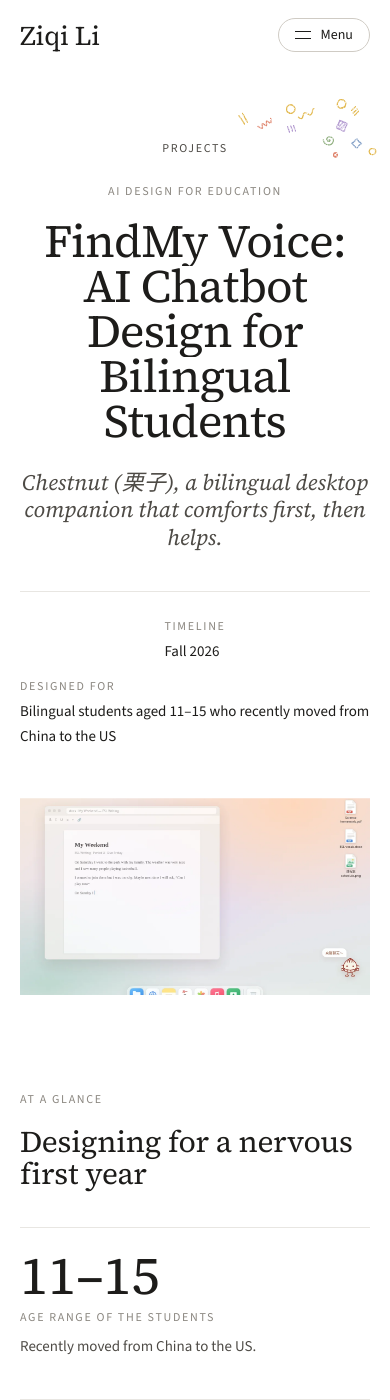
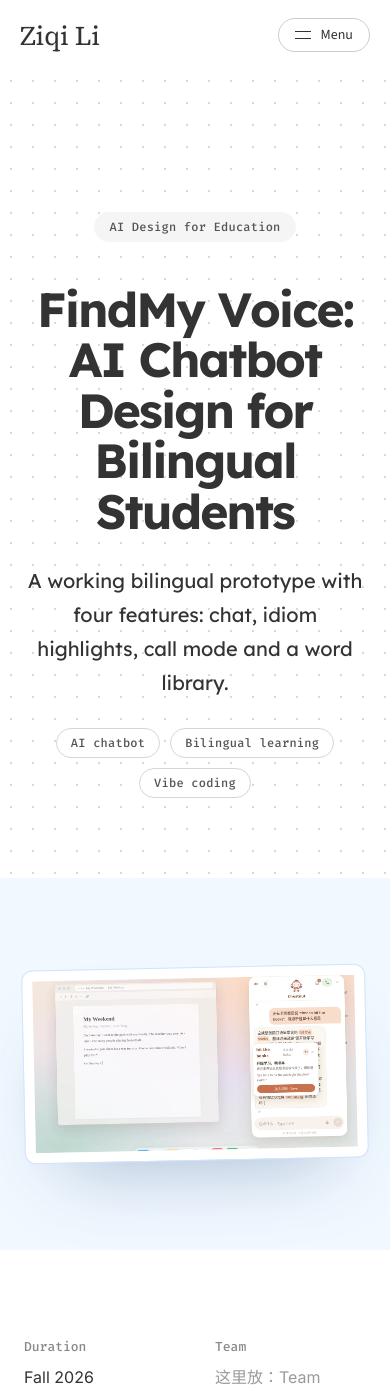
Before and after one commit to lizilizi0422-cmd/lizilizi0422-cmd.github.io, a Jekyll site: the page built from _sections/findmy-voice.md, in a window 390 px wide and 1400 px high. Built offline with Jekyll 4.4.1, drawn with Linux system fonts in a browser that asks for light colours; nearby versions of some CDN libraries; some web fonts are replaced; some of the changed text lies outside the part shown.

Commit message:
v7: Yimeng-style case layout scoped to FindMy Voice only; rest of site = v5

```diff
--- /dev/null
+++ b/_includes/v6-media.html
@@ -0,0 +1,5 @@
+{%- assign _s = include.src | default: "" | strip -%}
+<figure class="v6-media {{ include.class }}" style="--r:{{ include.ratio | default: '16/10' }}">
+{%- if _s != "" -%}<img src="{{ _s | relative_url }}" alt="{{ include.alt | escape }}" loading="lazy" decoding="async">
+{%- else -%}<div class="v6-ph" role="img" aria-label="Image placeholder"><span class="v6-ph-t">这里放：{{ include.hint | default: "一张图片" }}</span></div>{%- endif -%}
+</figure>
--- /dev/null
+++ b/_includes/v6-split.html
@@ -0,0 +1,2 @@
+{%- comment -%} letter split: text {%- endcomment -%}
+<span class="visually-hidden">{{ include.text }}</span><span aria-hidden="true" class="v6-chars">{%- assign ws = include.text | split: " " -%}{%- for w in ws -%}<span class="v6-w">{%- assign cs = w | split: "" -%}{%- for c in cs -%}<span class="v6-c">{{ c }}</span>{%- endfor -%}</span>{% unless forloop.last %}<span class="v6-sp"> </span>{% endunless %}{%- endfor -%}</span>
--- /dev/null
+++ b/_includes/v6-text.html
@@ -0,0 +1,2 @@
+{%- if include.body and include.body != "" -%}<div class="v6-prose">{{ include.body | markdownify }}</div>
+{%- else -%}<div class="v6-tpl"><span>这里放：</span>{{ include.hint | default: "这一段的内容" }}</div>{%- endif -%}
--- /dev/null
+++ b/_layouts/case6.html
@@ -0,0 +1,89 @@
+---
+layout: default
+---
+{%- include settings.html -%}
+<link rel="preconnect" href="https://fonts.gstatic.com" crossorigin>
+<link rel="stylesheet" href="https://fonts.googleapis.com/css2?family=Inter:wght@400;500;600;700&family=Lexend:wght@400;500;600;700&family=Fira+Code:wght@500&display=swap">
+<link rel="stylesheet" href="{{ '/assets/v6/v6.css' | relative_url }}">
+<script src="{{ '/assets/v6/v6.js' | relative_url }}" defer></script>
+<div class="v6 v6-case">
+{%- assign c = page.c6 -%}
+{%- assign t = page.display_title | default: page.title -%}
+<section class="v6-chero">
+  <div class="v6-wrap">
+    {% if c.kicker %}<p class="v6-pill" data-rv>{{ c.kicker }}</p>{% endif %}
+    <h1 class="v6-ctitle" data-chars>{% include v6-split.html text=t %}</h1>
+    <p class="v6-outcome" data-rv>{% if c.outcome and c.outcome != "" %}{{ c.outcome }}{% else %}<span class="v6-hint">这里放：一句话结果 · one-line outcome（做了什么 → 带来了什么）</span>{% endif %}</p>
+    {% if c.tags %}<ul class="v6-tags" data-rv>{% for g in c.tags %}<li>{{ g }}</li>{% endfor %}</ul>{% endif %}
+  </div>
+</section>
+<section class="v6-showcase" data-rv>
+  <div class="v6-wrap">{% include v6-media.html src=c.cover alt=c.cover_alt hint=c.cover_hint ratio="16/9" class="v6-tilted" %}</div>
+</section>
+<section class="v6-wrap v6-meta" data-rv>
+  {%- assign mk = "Duration|Team|My Role|Organization" | split: "|" -%}
+  {%- assign mv = "duration|team|role|org" | split: "|" -%}
+  {%- for k in mk %}{% assign key = mv[forloop.index0] %}
+  <div><h2>{{ k }}</h2><p>{% if c.meta[key] and c.meta[key] != "" %}{{ c.meta[key] }}{% else %}<span class="v6-hint">这里放：{{ k }}</span>{% endif %}</p></div>
+  {%- endfor %}
+</section>
+
+{%- for x in c.sections %}
+<section class="v6-sec v6-k-{{ x.kind }}{% if x.tint %} v6-tint{% endif %}" id="{{ x.id | default: x.label | slugify }}">
+  <div class="v6-wrap">
+    <p class="v6-pill" data-rv>{{ x.label }}</p>
+    {% if x.title %}<h2 class="v6-h2" data-rv>{{ x.title }}</h2>{% endif %}
+    {%- case x.kind -%}
+    {%- when "split" -%}
+      <div class="v6-two{% if x.flip %} v6-flip{% endif %}">
+        <div data-rv>{% include v6-text.html body=x.body hint=x.hint %}</div>
+        <div data-rv>{% include v6-media.html src=x.image alt=x.alt hint=x.image_hint ratio=x.ratio %}</div>
+      </div>
+    {%- when "steps" -%}
+      <div class="v6-steps">
+        <div class="v6-steps-pin"><div class="v6-steps-stack">
+          {%- for it in x.items %}<div class="v6-step-img{% if forloop.first %} on{% endif %}" data-step-img="{{ forloop.index0 }}">{% include v6-media.html src=it.image alt=it.title hint=it.image_hint ratio="4/3" %}</div>{% endfor %}
+        </div></div>
+        <ol class="v6-steps-list">
+          {%- for it in x.items %}<li class="v6-step" data-step="{{ forloop.index0 }}"><span class="v6-num">0{{ forloop.index }}</span><h3>{{ it.title }}</h3>{% include v6-text.html body=it.body hint=it.hint %}<div class="v6-step-m">{% include v6-media.html src=it.image alt=it.title hint=it.image_hint ratio="4/3" %}</div></li>{% endfor %}
+        </ol>
+      </div>
+    {%- when "list" -%}
+      {% if x.body or x.hint %}<div class="v6-lede" data-rv>{% include v6-text.html body=x.body hint=x.hint %}</div>{% endif %}
+      <ol class="v6-methods">{% for it in x.items %}<li data-rv><span class="v6-num">0{{ forloop.index }}</span><div><h3>{{ it.title }}</h3>{% include v6-text.html body=it.body hint=it.hint %}</div></li>{% endfor %}</ol>
+    {%- when "insights" -%}
+      <ol class="v6-ins">{% for it in x.items %}<li class="v6-in" data-rv id="insight-{{ forloop.index }}">
+        <button type="button" class="v6-in-h" aria-expanded="{% if forloop.first %}true{% else %}false{% endif %}"><span class="v6-in-n">0{{ forloop.index }}</span><span class="v6-in-t">{% if it.title and it.title != "" %}{{ it.title }}{% else %}<span class="v6-hint">这里放：Insight {{ forloop.index }} 一句话</span>{% endif %}</span><span class="v6-plus" aria-hidden="true"></span></button>
+        <div class="v6-in-b"{% unless forloop.first %} hidden{% endunless %}>{% include v6-text.html body=it.body hint=it.hint %}</div>
+      </li>{% endfor %}</ol>
+    {%- when "principles" -%}
+      <ul class="v6-prin">{% for it in x.items %}<li data-rv><span class="v6-ico" aria-hidden="true">{{ forloop.index }}</span><h3>{% if it.title and it.title != "" %}{{ it.title }}{% else %}<span class="v6-hint">这里放：原则 {{ forloop.index }}</span>{% endif %}</h3>{% include v6-text.html body=it.body hint=it.hint %}{% if it.insight %}<a class="v6-driven" href="#insight-{{ it.insight }}">Driven by Insight {{ it.insight }}</a>{% endif %}</li>{% endfor %}</ul>
+    {%- when "statement" -%}
+      <p class="v6-hmw" data-rv>{% if x.parts %}{% for p in x.parts %}{% if p.c %}<mark class="v6-m{{ p.c }}">{{ p.t }}</mark>{% else %}{{ p.t }}{% endif %} {% endfor %}{% else %}<span class="v6-hint">这里放：How might we …（把 3 个关键短语分别标色，对应 3 条洞察）</span>{% endif %}</p>
+      {% if x.notes %}<ul class="v6-notes">{% for n in x.notes %}<li class="v6-n{{ forloop.index }}" data-rv>{{ n }}</li>{% endfor %}</ul>{% endif %}
+    {%- when "gallery" -%}
+      {% if x.body or x.hint %}<div class="v6-lede" data-rv>{% include v6-text.html body=x.body hint=x.hint %}</div>{% endif %}
+      <div class="v6-gal v6-gal-{{ x.items.size }}">{% for it in x.items %}<div data-rv>{% include v6-media.html src=it.image alt=it.alt hint=it.hint ratio=it.ratio %}{% if it.cap %}<p class="v6-cap">{{ it.cap }}</p>{% endif %}</div>{% endfor %}</div>
+    {%- when "quote" -%}
+      <blockquote class="v6-quote" data-rv>{% if x.body and x.body != "" %}{{ x.body }}{% else %}<span class="v6-hint">这里放：{{ x.hint }}</span>{% endif %}</blockquote>
+    {%- else -%}
+      <div class="v6-lede v6-wide" data-rv>{% include v6-text.html body=x.body hint=x.hint %}</div>
+    {%- endcase -%}
+  </div>
+</section>
+{%- endfor %}
+
+{%- comment -%} next projects {%- endcomment -%}
+{%- assign allp = site.sections | concat: site.projects -%}
+<section class="v6-next v6-wrap" aria-labelledby="nx">
+  <p class="v6-pill">Keep exploring</p>
+  <h2 id="nx" class="v6-h2">More projects</h2>
+  <div class="v6-next-g">
+  {%- assign shown = 0 -%}
+  {%- for d in s.directions %}{% if d.link != page.url and shown < 2 %}{% assign shown = shown | plus: 1 %}
+    <a class="v6-nx" href="{{ d.link | relative_url }}" data-cursor="View" data-rv><div class="v6-nx-img v6-g{{ forloop.index }}">{% include v6-media.html src=d.image alt="" hint=d.title ratio="16/10" %}</div><h3>{{ d.title }} <span class="v6-arr">→</span></h3></a>
+  {%- endif %}{% endfor %}
+  </div>
+</section>
+
+</div>
--- a/_sections/findmy-voice.md
+++ b/_sections/findmy-voice.md
@@ -1,6 +1,5 @@
 ---
-# TEMPLATE PAGE · 模板页：每个灰色虚线框告诉你这里放什么。把框里的提示换成你的真实内容即可。
-# Grey boxes = guidance. Replace each with your real content; leave images "" to keep the hint box.
+# v6 case template · 灰色“这里放：”= 提示，换成你的真实内容即可。c6 下的字段控制页面。
 title: AI Design for Education
 display_title: 'FindMy Voice: AI Chatbot Design for Bilingual Students'
 tagline: FindMy Voice · Chestnut (栗子)
@@ -126,4 +125,104 @@
   title: Reflection · What I'd do differently
   body: <div class="tpl"><strong>Honest takeaways and next steps</strong><span class="zh">这里放：3–5 条真实收获 + 下一步想测试或改变什么</span></div>
   align: left
+layout: case6
+c6:
+  kicker: AI Design for Education
+  outcome: 'A working bilingual prototype with four features: chat, idiom highlights, call mode and a word library.'
+  tags:
+  - AI chatbot
+  - Bilingual learning
+  - Vibe coding
+  cover: /images/findmy-voice/02-chat.webp
+  cover_alt: ''
+  cover_hint: ''
+  meta:
+    duration: Fall 2026
+    team: ''
+    role: ''
+    org: Harvard Graduate School of Education
+  sections:
+  - label: Design Problem
+    title: Context
+    kind: split
+    body: ''
+    hint: 一个真实小故事开头：一个刚从中国来美国的 11–15 岁学生，在课堂上不敢说英语的一刻；最后一句加粗写出问题
+    image: /images/findmy-voice/01-meet-chestnut.webp
+    image_hint: ''
+    ratio: 4/3
+  - label: Design Solution
+    title: Meet Chestnut (栗子)
+    kind: steps
+    items:
+    - title: Chat that comforts first
+      hint: Chestnut 先用中文安慰、再用英语帮忙练习：写 2 句为什么这样设计
+      image: /images/findmy-voice/02-chat.webp
+    - title: Call mode with subtitles
+      hint: 通话模式解决什么紧张场景？写 2 句
+      image: /images/findmy-voice/03-call-mode.webp
+    - title: A word library to come back to
+      hint: 收藏的词怎么帮助复习？写 2 句
+      image: /images/findmy-voice/04-library.webp
+    - title: Journal flow
+      hint: 日记 / 反思流程是什么、为什么需要
+      image: /images/findmy-voice/journal-flow.webp
+  - label: Research
+    title: Highlights in the research & design process
+    kind: list
+    hint: 一句话：你用了哪些研究方法、和多少人聊过（只写真实数字）
+    items:
+    - title: Literature review
+      hint: 这里放：读了哪些关于新移民青少年 / 语言焦虑的文献
+    - title: Interviews
+      hint: 这里放：访谈对象、人数
+    - title: Competitive analysis
+      hint: 这里放：对比了哪些语言 / 陪伴类 App
+    tint: true
+  - label: Research Insights
+    title: What I learned from people
+    kind: insights
+    items:
+    - title: ''
+      hint: Insight 1 的证据：引用一句访谈原话或观察到的行为
+    - title: ''
+      hint: Insight 2 的证据：引用一句访谈原话或观察到的行为
+    - title: ''
+      hint: Insight 3 的证据：引用一句访谈原话或观察到的行为
+  - label: Design Principles
+    title: From insight to principle
+    kind: principles
+    items:
+    - title: ''
+      hint: 这条原则怎样落到 Chestnut 的界面或语气上
+      insight: 1
+    - title: ''
+      hint: 这条原则怎样落到 Chestnut 的界面或语气上
+      insight: 2
+    - title: ''
+      hint: 这条原则怎样落到 Chestnut 的界面或语气上
+      insight: 3
+  - label: Design Highlight
+    title: Design statement
+    kind: statement
+    notes:
+    - 这里放：短语 1 对应哪条 Insight
+    - 这里放：短语 2 对应哪条 Insight
+    - 这里放：短语 3 对应哪条 Insight
+  - label: Process
+    title: Ideation → iteration
+    kind: gallery
+    hint: 草图 → 线框 → 每一轮改了什么以及为什么
+    items:
+    - hint: 手绘草图
+    - hint: 线框图
+    - hint: 迭代对比（改前/改后）
+    tint: true
+  - label: Outcome
+    title: What happened
+    kind: text
+    hint: 10/7 课堂展示收到的真实反馈；如果有测试，写真实数据（没测过就不写数字）
+  - label: Post-reflection
+    title: What I learned
+    kind: text
+    hint: 3–5 条真实收获 + 下一步想测试或改变什么（第一人称、具体）
 ---
--- /dev/null
+++ b/assets/v6/v6.css
@@ -0,0 +1,122 @@
+/* redesign-v6 · own implementation of a calm, Framer-like portfolio flow */
+:root{--ink:#333;--mute:#8a8a8a;--line:#e6e6e6;--blue:#4a8fe0;--sky:#d9eeff;--sky2:#f1f8ff;--coral:#ef8a74;--teal:#3fb3a5;--w:1160px;--ease:cubic-bezier(.2,.7,.2,1)}
+.v6{background:#fff;color:var(--ink);font-family:Inter,system-ui,sans-serif}
+.v6{overflow:clip}
+.v6-wrap{max-width:var(--w);margin:0 auto;padding:0 24px}
+.v6-hint{color:#9a9a9a;font-style:normal}
+/* home hero */
+.v6-hero{background:var(--sky);min-height:calc(100vh - 64px);margin-top:-64px;padding-top:64px;display:flex;align-items:center}
+.v6-hn{font:300 clamp(44px,6.2vw,80px)/1.36 Inter,system-ui,sans-serif;letter-spacing:-.03em;margin:0;color:#000}
+.v6-hn strong{font-weight:700}
+.v6-intro{padding:140px 24px 40px}
+.v6-intro p{font:400 clamp(22px,2.4vw,32px)/1.8 Inter,sans-serif;color:rgba(0,0,0,.66);letter-spacing:-.035em;margin:0;max-width:1060px}
+.v6-intro b{color:#000;font-weight:600}
+.v6-big{font:600 clamp(40px,4.4vw,56px)/1.2 Inter,sans-serif;letter-spacing:-.04em;margin:120px 0 56px;color:#000}
+/* project cards */
+.v6-card{margin:0 0 140px}
+.v6-card-link{display:block;color:inherit;text-decoration:none}
+.v6-card-panel{border-radius:4px;padding:6% 7%;transform-style:preserve-3d;transition:transform .6s var(--ease);will-change:transform}
+.v6-g1{background:linear-gradient(135deg,#e3f1ff,#f6efff)}.v6-g2{background:linear-gradient(135deg,#fff1e4,#fff8db)}
+.v6-g3{background:linear-gradient(135deg,#e6f7f2,#eaf2ff)}.v6-g4{background:linear-gradient(135deg,#ffeef1,#fdf6e9)}
+.v6-card-img .v6-media{box-shadow:0 30px 60px -30px rgba(40,60,90,.35);border-radius:6px;overflow:hidden}
+.v6-card-t{font:600 24px/1.3 Inter,sans-serif;margin:28px 0 8px;color:var(--ink)}
+.v6-arr{display:inline-block;transition:transform .35s var(--ease)}
+.v6-card-link:hover .v6-arr,.v6-nx:hover .v6-arr{transform:translateX(6px)}
+.v6-card-o{font:400 17px/1.6 Inter,sans-serif;color:#666;margin:0;max-width:760px}
+.v6-subs{list-style:none;display:flex;flex-wrap:wrap;gap:10px;padding:0;margin:18px 0 0}
+.v6-subs a,.v6-tags li,.v6-pill{font:500 12px/1 "Fira Code",ui-monospace,monospace;letter-spacing:.02em;border:1px solid #d6d6d6;border-radius:999px;padding:8px 14px;color:#555;text-decoration:none;background:#fff;display:inline-block}
+.v6-subs a:hover{border-color:var(--ink);color:var(--ink)}
+/* media + placeholders */
+.v6-media{margin:0;aspect-ratio:var(--r,16/10);position:relative;background:#f5f5f5}
+.v6-media img{width:100%;height:100%;object-fit:cover;display:block}
+.v6-ph{position:absolute;inset:0;display:flex;align-items:center;justify-content:center;border:1.5px dashed #c9c9c9;background:repeating-linear-gradient(45deg,#fafafa 0 10px,#f4f4f4 10px 20px)}
+.v6-ph-t{font:500 14px/1.5 Inter,sans-serif;color:#888;background:#fff;padding:8px 14px;border-radius:4px;max-width:80%;text-align:center}
+.v6-tpl{border:1.5px dashed #c9c9c9;border-radius:6px;padding:18px 20px;color:#888;font-size:15px;line-height:1.6;background:#fcfcfc}
+.v6-tpl span{font-weight:600;color:#666}
+.v6-contact{padding:60px 24px 160px}
+.v6-roll{color:var(--ink);font-weight:500}
+/* case */
+.v6-chero{padding:120px 0 80px;padding-top:140px;background-color:#fff;background-image:radial-gradient(#d9d9d9 1px,transparent 1.2px);background-size:22px 22px;text-align:center}
+.v6-ctitle{font:700 clamp(48px,8vw,112px)/1.05 Lexend,Inter,sans-serif;letter-spacing:-.04em;margin:28px auto 28px;max-width:1100px;color:var(--ink)}
+.v6-ctitle-m{font-size:clamp(40px,6vw,84px)}
+.v6-w{display:inline-block;white-space:nowrap}
+.v6-c{display:inline-block}
+.v6-outcome{font:400 20px/1.7 Lexend,Inter,sans-serif;max-width:760px;margin:0 auto 28px}
+.v6-tags{list-style:none;display:flex;justify-content:center;flex-wrap:wrap;gap:10px;padding:0;margin:0}
+.v6-showcase{background:var(--sky2);padding:90px 0}
+.v6-tilted{max-width:980px;margin:0 auto;transform:rotate(-1.2deg);border:10px solid #fff;outline:1px solid #cfe5ff;border-radius:10px;box-shadow:0 40px 80px -40px rgba(40,80,130,.4);overflow:hidden}
+.v6-meta{display:grid;grid-template-columns:repeat(4,1fr);gap:40px;padding-top:90px;padding-bottom:40px}
+.v6-meta h2{font:500 13px/1 "Fira Code",monospace;color:var(--mute);margin:0 0 12px;text-transform:none}
+.v6-meta p{margin:0;font-size:16px;line-height:1.5}
+.v6-sec{padding:110px 0}
+.v6-tint{background:var(--sky2)}
+.v6-pill{background:#f5f5f5;border-color:#f5f5f5;margin:0 0 14px}
+.v6-h2{font:600 clamp(28px,3vw,36px)/1.25 Lexend,Inter,sans-serif;letter-spacing:-.02em;margin:0 0 48px;color:var(--ink);max-width:820px}
+.v6-two{display:grid;grid-template-columns:1fr 1fr;gap:64px;align-items:center}
+.v6-flip>:first-child{order:2}
+.v6-prose{font-size:16px;line-height:1.7}
+.v6-lede{max-width:720px;margin-bottom:48px}.v6-wide{max-width:860px}
+.v6-num{font:500 14px/1 "Fira Code",monospace;color:var(--blue)}
+/* sticky steps */
+.v6-steps{display:grid;grid-template-columns:1.15fr 1fr;gap:72px}
+.v6-steps-pin{position:sticky;top:120px;height:calc(100vh - 180px);display:flex;align-items:center}
+.v6-steps-stack{position:relative;width:100%;aspect-ratio:4/3}
+.v6-step-img{position:absolute;inset:0;opacity:0;transform:scale(.97) rotate(-1deg);transition:opacity .6s var(--ease),transform .8s var(--ease)}
+.v6-step-img.on{opacity:1;transform:none}
+.v6-step-img .v6-media{border:8px solid #fff;outline:1px solid #cfe5ff;border-radius:8px;overflow:hidden;box-shadow:0 30px 60px -30px rgba(40,80,130,.35)}
+.v6-steps-list{list-style:none;margin:0;padding:0}
+.v6-step{min-height:72vh;display:flex;flex-direction:column;justify-content:center;opacity:.28;transition:opacity .5s}
+.v6-step.on{opacity:1}
+.v6-step h3{font:600 26px/1.3 Lexend,sans-serif;margin:12px 0 16px}
+.v6-step-m{display:none}
+/* methods list */
+.v6-methods{list-style:none;padding:0;margin:0;display:grid;gap:0;border-top:1px solid var(--line)}
+.v6-methods li{display:grid;grid-template-columns:80px 1fr;padding:28px 0;border-bottom:1px solid var(--line)}
+.v6-methods h3{font:600 18px/1.4 Inter,sans-serif;margin:0 0 8px}
+.v6-methods h3 a{color:inherit}
+/* insights */
+.v6-ins{list-style:none;padding:0;margin:0;display:grid;gap:16px}
+.v6-in{border:1px solid #cfe5ff;border-radius:6px;background:#fff;transition:box-shadow .3s}
+.v6-in:hover{box-shadow:0 12px 30px -18px rgba(40,80,130,.35)}
+.v6-in-h{all:unset;box-sizing:border-box;width:100%;display:grid;grid-template-columns:90px 1fr 28px;align-items:center;padding:26px 28px;cursor:pointer}
+.v6-in-h:focus-visible{outline:2px solid var(--blue);outline-offset:2px}
+.v6-in-n{font:600 40px/1 Lexend,sans-serif;color:var(--blue)}
+.v6-in-t{font:600 18px/1.4 Inter,sans-serif}
+.v6-plus{position:relative;width:18px;height:18px}
+.v6-plus::before,.v6-plus::after{content:"";position:absolute;left:0;top:8px;width:18px;height:2px;background:var(--ink);transition:transform .35s var(--ease)}
+.v6-plus::after{transform:rotate(90deg)}
+[aria-expanded=true] .v6-plus::after{transform:rotate(0)}
+.v6-in-b{padding:0 28px 26px 118px}
+/* principles */
+.v6-prin{list-style:none;padding:0;margin:0;display:grid;grid-template-columns:repeat(3,1fr);gap:48px}
+.v6-ico{display:flex;align-items:center;justify-content:center;width:56px;height:56px;border-radius:50%;background:var(--sky);font:600 20px Lexend,sans-serif;color:var(--blue);margin-bottom:22px}
+.v6-prin h3{font:600 18px/1.4 Inter,sans-serif;margin:0 0 12px}
+.v6-driven{display:inline-block;margin-top:16px;font:500 12px/1 "Fira Code",monospace;color:var(--blue);text-decoration:none;border-bottom:1px dashed currentColor;padding-bottom:3px}
+/* statement */
+.v6-hmw{font:500 clamp(26px,3.2vw,40px)/1.5 Lexend,sans-serif;letter-spacing:-.02em;max-width:980px;margin:0 0 40px}
+.v6-hmw mark{background:none;padding:0}.v6-m1{color:var(--blue)}.v6-m2{color:var(--coral)}.v6-m3{color:var(--teal)}
+.v6-notes{list-style:none;padding:0;margin:0;display:grid;grid-template-columns:repeat(3,1fr);gap:28px;font-size:14px;color:#777}
+.v6-notes li{border-top:3px solid;padding-top:12px}.v6-n1{border-color:var(--blue)}.v6-n2{border-color:var(--coral)}.v6-n3{border-color:var(--teal)}
+.v6-gal{display:grid;gap:24px;grid-template-columns:repeat(3,1fr)}.v6-gal-2{grid-template-columns:1fr 1fr}
+.v6-cap{font-size:13px;color:#888}
+.v6-quote{font:500 28px/1.5 Lexend,sans-serif;margin:0;max-width:880px}
+/* next */
+.v6-next{padding:120px 24px 160px;border-top:1px solid var(--line)}
+.v6-next-g{display:grid;grid-template-columns:1fr 1fr;gap:40px}
+.v6-nx{color:inherit;text-decoration:none}
+.v6-nx-img{padding:8%;border-radius:4px}
+.v6-nx h3{font:600 20px/1.35 Inter,sans-serif;margin:18px 0 0}
+/* custom cursor */
+.v6-cur{position:fixed;left:0;top:0;width:88px;height:88px;margin:-44px 0 0 -44px;border-radius:50%;background:#2b2b2b;color:#fff;font:600 13px/1.2 Inter,sans-serif;display:flex;align-items:center;justify-content:center;text-align:center;pointer-events:none;z-index:99;transform:scale(0);transition:transform .35s var(--ease);will-change:left,top}
+.v6-cur.on{transform:scale(1)}
+.v6-has-cur [data-cursor]{cursor:none}
+/* reveal */
+.v6-js [data-rv]{opacity:0;transform:translateY(40px);transition:opacity .9s var(--ease),transform .9s var(--ease)}
+.v6-js [data-rv].in{opacity:1;transform:none}
+.v6-js [data-appear]{animation:v6fade 1.6s linear both}
+@keyframes v6fade{from{opacity:0}to{opacity:1}}
+.v6-js [data-chars] .v6-c{opacity:0;transform:translateY(.45em) rotate(4deg);transition:opacity .6s var(--ease),transform .6s var(--ease);transition-delay:calc(var(--i)*40ms)}
+.v6-js [data-chars].in .v6-c{opacity:1;transform:none}
+.v6-leave .v6{opacity:0;transition:opacity .25s linear}
+@media (max-width:860px){.v6-two,.v6-steps,.v6-prin,.v6-notes,.v6-next-g,.v6-gal{grid-template-columns:1fr}.v6-meta{grid-template-columns:1fr 1fr}.v6-steps-pin{display:none}.v6-step{min-height:0;opacity:1;padding:24px 0}.v6-step-m{display:block;margin-top:16px}.v6-in-b{padding-left:28px}}
+@media (prefers-reduced-motion:reduce){.v6-js [data-rv],.v6-js [data-chars] .v6-c{opacity:1!important;transform:none!important;transition:none!important}.v6-js [data-appear]{animation:none}.v6-card-panel{transform:none!important}.v6-step{opacity:1}}
--- /dev/null
+++ b/assets/v6/v6.js
@@ -0,0 +1,31 @@
+(function(){
+var d=document,root=d.documentElement,rm=matchMedia('(prefers-reduced-motion: reduce)').matches;
+root.classList.add('v6-js');
+// letter split stagger index
+d.querySelectorAll('.v6 [data-chars] .v6-c').forEach(function(c,i){c.style.setProperty('--i',i)});
+// scroll reveal
+var els=d.querySelectorAll('[data-rv],[data-chars]');
+if(rm||!('IntersectionObserver' in window)){els.forEach(function(e){e.classList.add('in')})}
+else{var io=new IntersectionObserver(function(es){es.forEach(function(e){if(e.isIntersecting){e.target.classList.add('in');io.unobserve(e.target)}})},{rootMargin:'0px 0px -8% 0px',threshold:.08});els.forEach(function(e){io.observe(e)});}
+// insights accordion
+d.querySelectorAll('.v6-in-h').forEach(function(b){b.addEventListener('click',function(){var o=b.getAttribute('aria-expanded')==='true';b.setAttribute('aria-expanded',!o);b.nextElementSibling.hidden=o;})});
+// sticky steps
+d.querySelectorAll('.v6-steps').forEach(function(w){var st=w.querySelectorAll('.v6-step'),im=w.querySelectorAll('.v6-step-img');
+ function set(i){st.forEach(function(s,j){s.classList.toggle('on',j===i)});im.forEach(function(s,j){s.classList.toggle('on',j===i)})}
+ set(0);if(!('IntersectionObserver' in window))return;
+ var o=new IntersectionObserver(function(es){es.forEach(function(e){if(e.isIntersecting)set(+e.target.dataset.step)})},{rootMargin:'-45% 0px -45% 0px'});st.forEach(function(s){o.observe(s)});});
+var fine=matchMedia('(hover:hover) and (pointer:fine)').matches;
+if(rm||!fine)return;
+// tilt
+d.querySelectorAll('[data-tilt]').forEach(function(p){var a=p.closest('a');
+ a.addEventListener('mousemove',function(e){var r=p.getBoundingClientRect(),x=(e.clientX-r.left)/r.width-.5,y=(e.clientY-r.top)/r.height-.5;p.style.transform='perspective(1400px) rotateX('+(-y*5).toFixed(2)+'deg) rotateY('+(x*5).toFixed(2)+'deg) scale(1.01)'});
+ a.addEventListener('mouseleave',function(){p.style.transform=''});});
+// custom cursor
+var cur=d.createElement('div');cur.className='v6-cur';cur.setAttribute('aria-hidden','true');d.body.appendChild(cur);root.classList.add('v6-has-cur');
+var tx=0,ty=0,cx=0,cy=0;d.addEventListener('mousemove',function(e){tx=e.clientX;ty=e.clientY});
+(function loop(){cx+=(tx-cx)*.2;cy+=(ty-cy)*.2;cur.style.left=cx+'px';cur.style.top=cy+'px';requestAnimationFrame(loop)})();
+d.querySelectorAll('[data-cursor]').forEach(function(a){a.addEventListener('mouseenter',function(){cur.textContent=a.dataset.cursor;cur.classList.add('on')});a.addEventListener('mouseleave',function(){cur.classList.remove('on')})});
+// soft page transition on internal links
+d.addEventListener('click',function(e){var a=e.target.closest('.v6 a');if(!a||e.metaKey||e.ctrlKey||a.target||a.hash&&a.pathname===location.pathname)return;if(a.origin!==location.origin)return;e.preventDefault();d.body.classList.add('v6-leave');setTimeout(function(){location.href=a.href},240);});
+addEventListener('pageshow',function(){d.body.classList.remove('v6-leave')});
+})();
```
